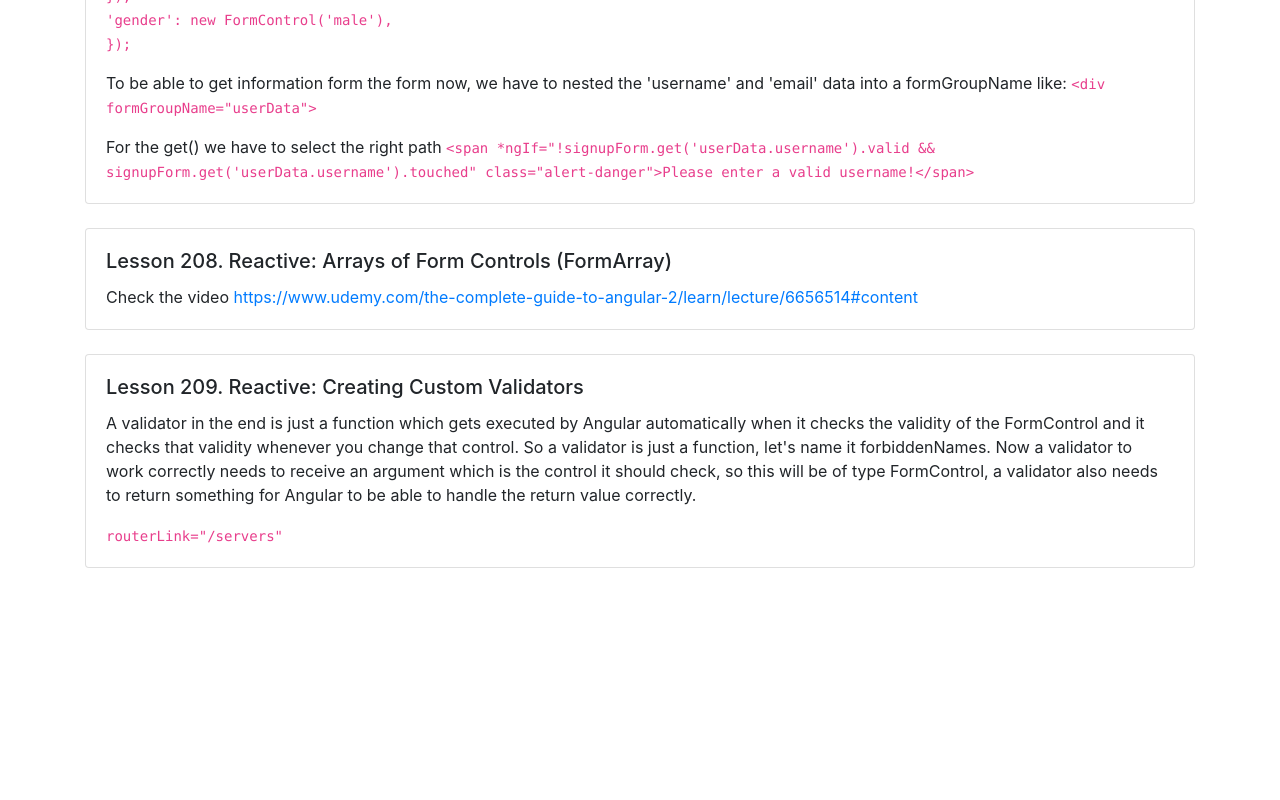
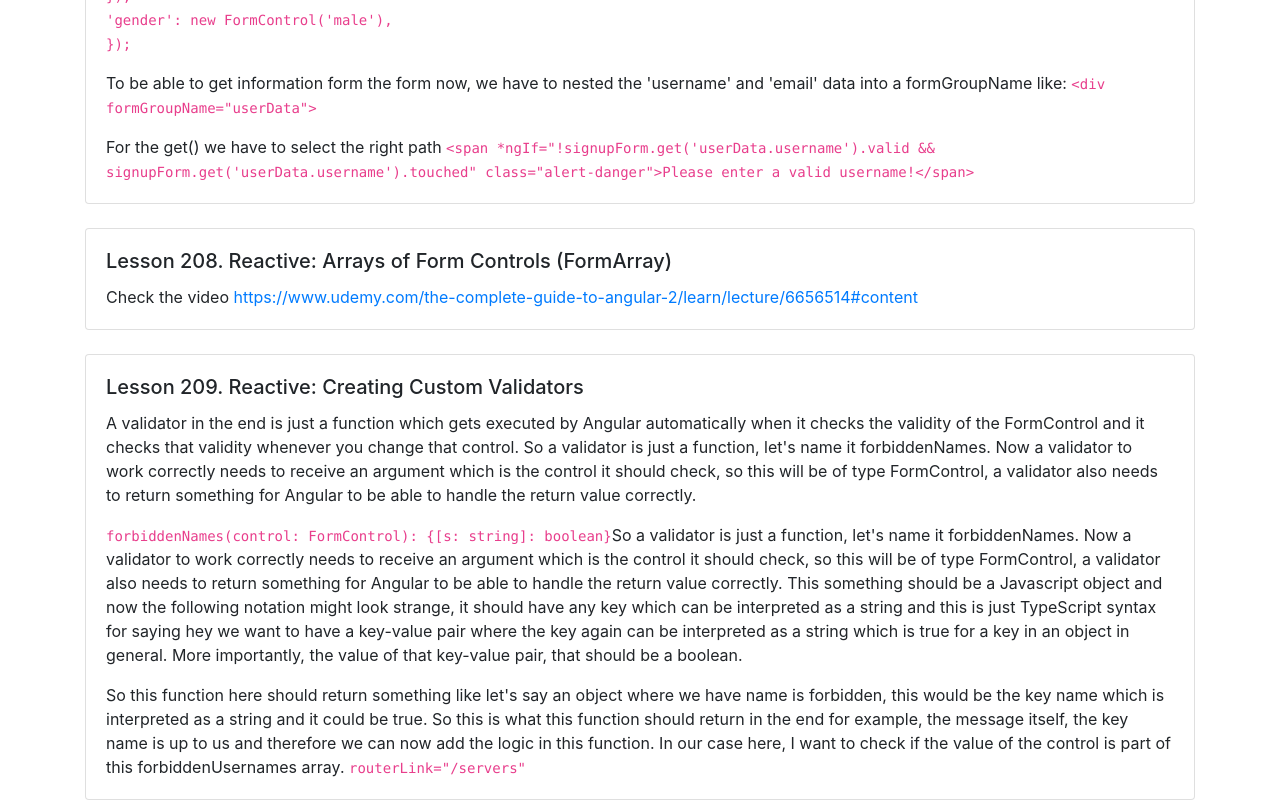
Before and after one commit to Sandro81/section15-reactive-setup-form, an Angular app: page / in a window 1280 px wide. Shown: the part 2900-3700 px from the top of the page. Before the commit the page ends 3468 px from the top, so only its background shows below. Built offline with nearby package versions, Linux system fonts and the light colour scheme.

Commit message:
section15 reactive setup form

```diff
--- a/src/app/app.component.html
+++ b/src/app/app.component.html
@@ -171,7 +171,8 @@
         <div class="card-body">
           <h5 class="card-title">Lesson 209. Reactive: Creating Custom Validators</h5>
           <p class="card-text"> A validator in the end is just a function which gets executed by Angular automatically when it checks the validity of the FormControl and it checks that validity whenever you change that control. So a validator is just a function, let's name it forbiddenNames. Now a validator to work correctly needs to receive an argument which is the control it should check,  so this will be of type FormControl, a validator also needs to return something for Angular to be able to handle the return value correctly. </p>
-          <p class="card-text"> <code>routerLink="/servers" </code></p>
+          <p class="card-text"> <code>forbiddenNames(control: FormControl): &#123;[s: string]: boolean}</code>So a validator is just a function, let's name it forbiddenNames. Now a validator to work correctly needs to receive an argument which is the control it should check, so this will be of type FormControl, a validator also needs to return something for Angular to be able to handle the return value correctly. This something should be a Javascript object and now the following notation might look strange,  it should have any key which can be interpreted as a string and this is just TypeScript syntax for saying hey we want to have a key-value pair where the key again can be interpreted as a string which is true for a key in an object in general. More importantly, the value of that key-value pair, that should be a boolean.</p>
+          <p class="card-text">So this function here should return something like let's say an object where we have name is forbidden, this would be the key name which is interpreted as a string and it could be true. So this is what this function should return in the end for example, the message itself, the key name is up to us and therefore we can now add the logic in this function. In our case here, I want to check if the value of the control is part of this forbiddenUsernames array. <code>routerLink="/servers" </code></p>
         </div>
       </div>
 
--- a/src/app/app.component.ts
+++ b/src/app/app.component.ts
@@ -32,4 +32,8 @@ export class AppComponent implements OnInit {
     (<FormArray>this.signupForm.get('hobbies')).push(control);
   }
 
+  forbiddenNames(control: FormControl): {[s: string]: boolean} {
+
+  }
+
 }
```
